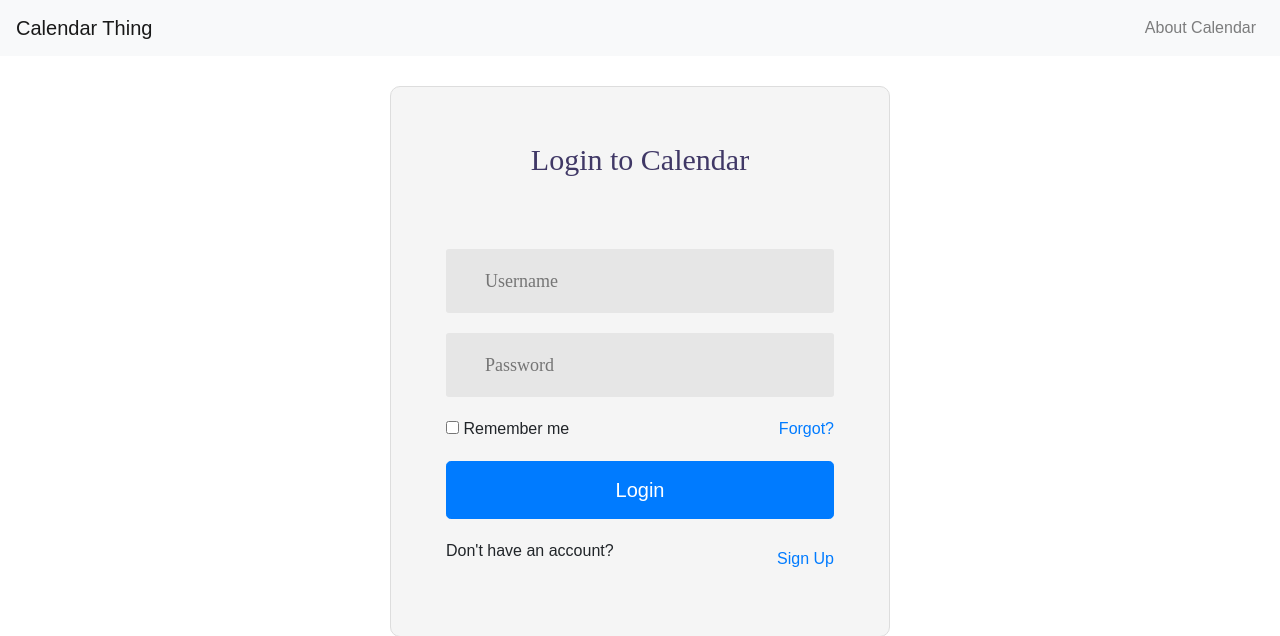
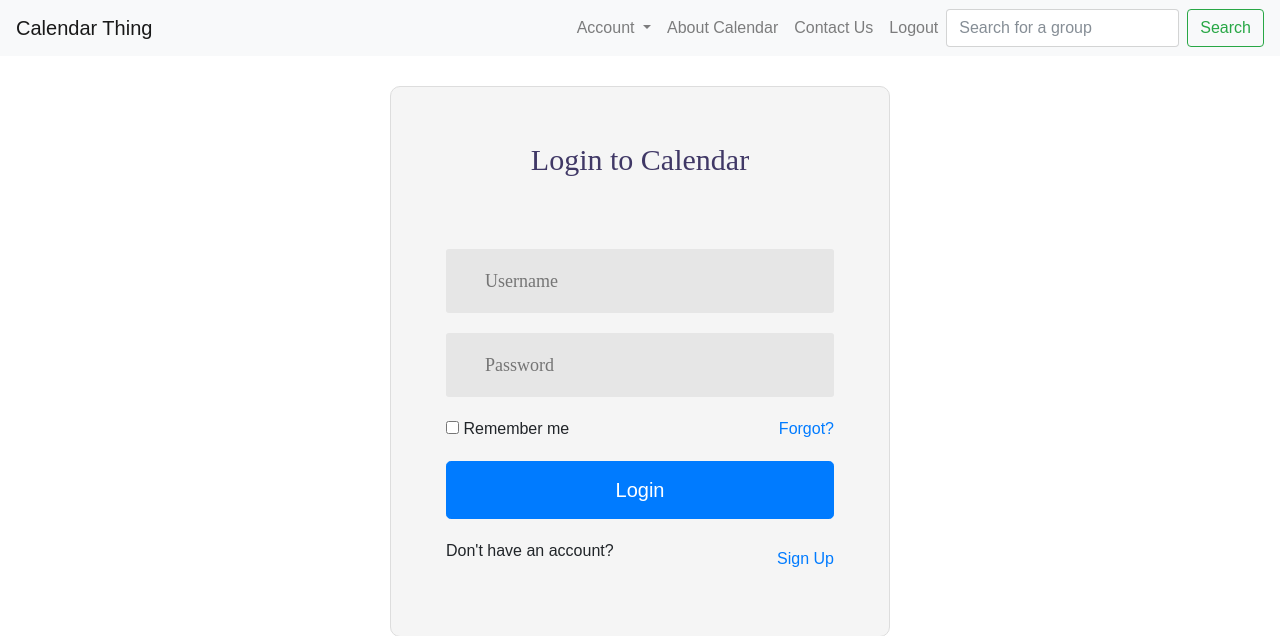
Before and after one commit to roldana/CP476project, a PHP site: page /index.php in a window 1280 px wide. Shown: the top 636 px of the page. Run offline with PHP 8.4, Linux system fonts and the light colour scheme; some web fonts are replaced.

Commit message:
updated header

```diff
--- a/include/header.php
+++ b/include/header.php
@@ -1,3 +1,10 @@
+<?php
+$prefix="";
+if ((basename($_SERVER['PHP_SELF']) == "index.php")) {
+    $prefix="php/";
+}
+?>
+
 <!DOCTYPE html>
 <html lang="en">
 <head>
@@ -28,28 +35,30 @@
         <a href="info.php"class="navbar-brand">Calendar Thing</a>
 
         <div class="navbar-nav ml-auto">
-            <?php if (!(basename($_SERVER['PHP_SELF']) == "index.php")) {?>
+            <?php if (!(isset($_SESSION))) {?>
             <!-- Dropdown -->
             <li class="nav-item dropdown">
                 <a class="nav-link dropdown-toggle" href="#" id="navbardrop" data-toggle="dropdown">
                     Account
                 </a>
                 <div class="dropdown-menu">
-                    <a class="dropdown-item" href="account.php">My Account</a>
-                    <a class="dropdown-item" href="group-list.php">Join Groups</a>
-                    <a class="dropdown-item" href="message-centre.php">Message Centre</a>
+                    <a class="dropdown-item" href="<?php echo $prefix; ?>account.php">My Account</a>
+                    <a class="dropdown-item" href="<?php echo $prefix; ?>group-list.php">Join Groups</a>
+                    <a class="dropdown-item" href="<?php echo $prefix; ?>message-centre.php">Message Centre</a>
                 </div>
             </li>
-            <a class="nav-link nav-link" href="info.php">About Calendar</a>
-            <a class="nav-link nav-link" href="#">Other</a>
-            <form class="navbar-form form-inline" action="group-list.php">
+            <a class="nav-link" href="<?php echo $prefix; ?>info.php">About Calendar</a>
+            <a class="nav-link" href="<?php echo $prefix; ?>contact.php">Contact Us</a>
+            <a class="nav-link" href="#">Logout</a>
+            <form class="navbar-form form-inline" action="<?php echo $prefix; ?>group-list.php">
               <div class="form-group float-l">
-                <input type="text" class="form-control mr-sm-2" placeholder="Search">
+                <input type="text" class="form-control mr-sm-2" placeholder="Search for a group">
               </div>
-              <button type="submit" class="btn btn-outline-success">Submit</button>
+              <button type="submit" class="btn btn-outline-success">Search</button>
             </form>
         </div>
         <?php } else {?>
-            <a class="nav-link nav-link" href="php/info.php">About Calendar</a>
+            <a class="nav-link" href="<?php echo $prefix; ?>info.php">About Calendar</a>
+            <a class="nav-link" href="<?php echo $prefix; ?>contact.php">Contact Us</a>
         <?php } ?>
     </nav>
```
Also changed, not shown: php/contact.php (added, +13 -0 lines).
